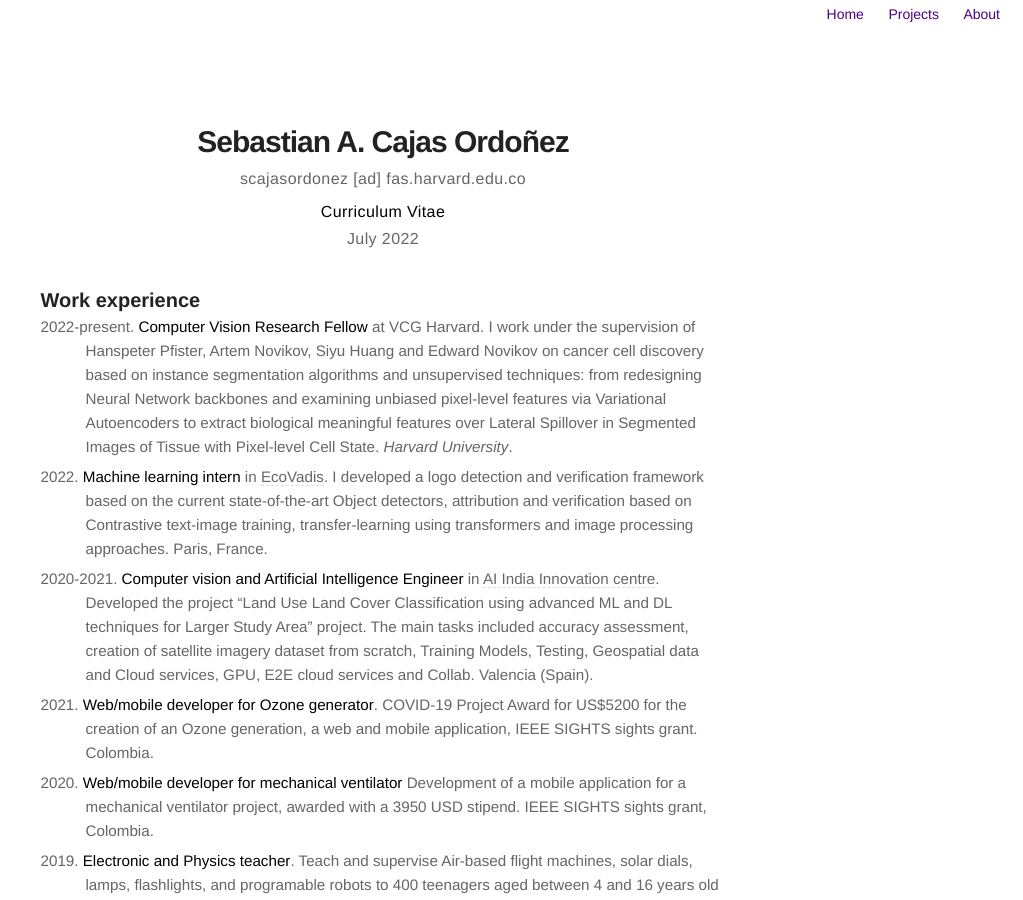
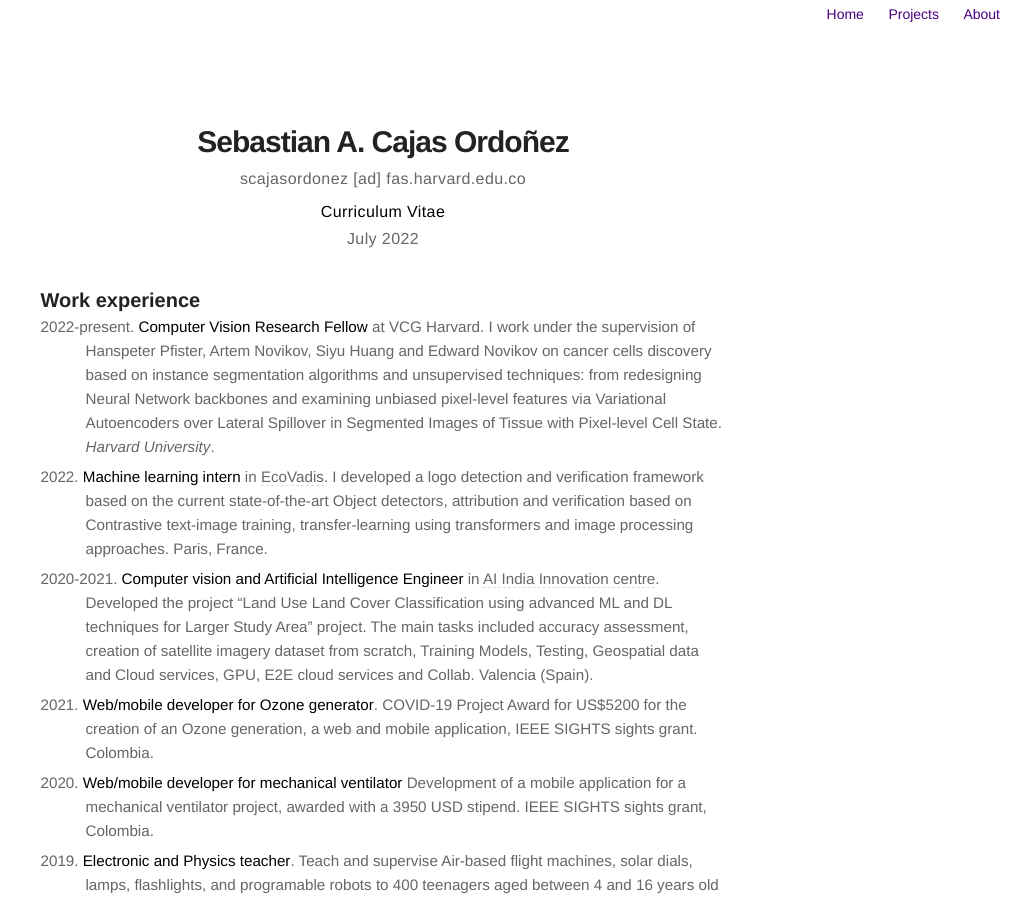
Before and after one commit to sebasmos/sebasmos.github.io, a Jekyll site: the page built from cv.md, in a window 1280 px wide and 900 px high. Shown: the whole window, without its empty margins (257-1280 px from the left). Built offline with Jekyll 4.4.1, drawn with Linux system fonts in a browser that asks for light colours.

Commit message:
updated cms

```diff
--- a/_config.yml
+++ b/_config.yml
@@ -1,6 +1,6 @@
 # main text of home
 name: Sebastian Cajas
-bio: Research fellow at VCG Harvard | Machine learning intern at EcoVadis | Image Processing and computer vision MsC
+bio: Computer Vision Research Fellow at VCG Harvard | Machine learning intern at EcoVadis | MsC in Computer Vision
 
 # twitter summary info
 description: Academic portfolio
--- a/cv.md
+++ b/cv.md
@@ -15,7 +15,7 @@ July 2022
 
 ### Work experience
 
-- 2022-present. **Computer Vision Research Fellow** at VCG Harvard. I work under the supervision of Hanspeter Pfister, Artem Novikov, Siyu Huang and Edward Novikov on cancer cell discovery based on instance segmentation algorithms and unsupervised techniques: from redesigning Neural Network backbones and examining unbiased pixel-level features via Variational Autoencoders to extract biological meaningful features over Lateral Spillover in Segmented Images of Tissue with Pixel-level Cell State. *Harvard University*.
+- 2022-present. **Computer Vision Research Fellow** at VCG Harvard. I work under the supervision of Hanspeter Pfister, Artem Novikov, Siyu Huang and Edward Novikov on cancer cells discovery based on instance segmentation algorithms and unsupervised techniques: from redesigning Neural Network backbones and examining unbiased pixel-level features via Variational Autoencoders over Lateral Spillover in Segmented Images of Tissue with Pixel-level Cell State. *Harvard University*.
 - 2022\. **Machine learning intern** in [EcoVadis](https://ecovadis.com/). I developed a logo detection and verification framework based on the current state-of-the-art Object detectors, attribution and verification based on Contrastive text-image training, transfer-learning using transformers and image processing approaches. Paris, France.
 - 2020-2021. **Computer vision and Artificial Intelligence Engineer** in [AI India Innovation centre](https://aiindia.ai/). Developed the project "Land Use Land Cover Classification using advanced ML and DL techniques for Larger Study Area" project. The main tasks included accuracy assessment, creation of satellite imagery dataset from scratch, Training Models, Testing, Geospatial data and Cloud services, GPU, E2E cloud services and Collab. Valencia (Spain).
 - 2021\. **Web/mobile developer for Ozone generator**. COVID-19 Project Award for US$5200 for the creation of an Ozone generation, a web and mobile application, IEEE SIGHTS sights grant. Colombia.
```
